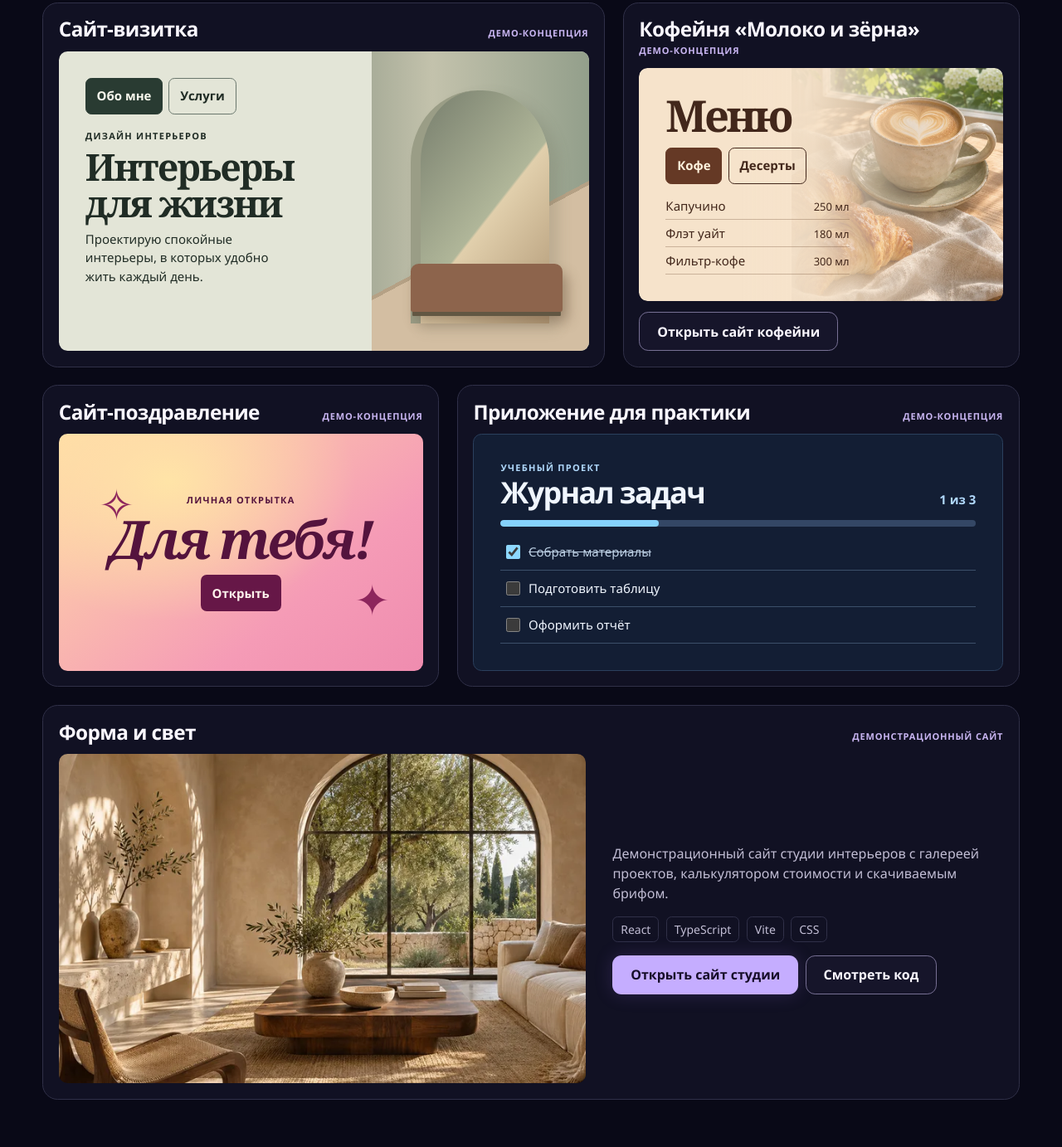
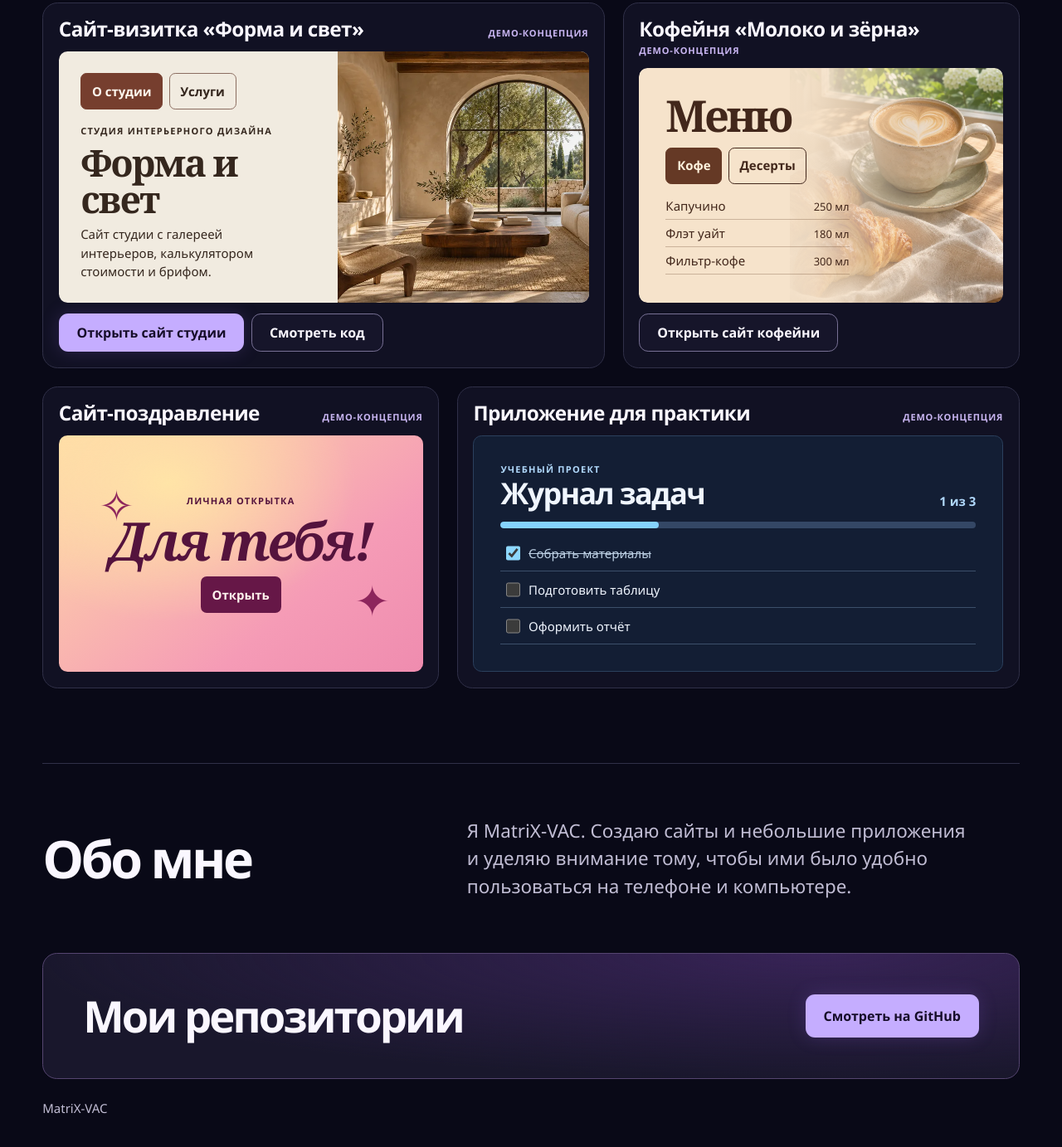
Before and after one commit to MatriX-VAC/matrix-vac-portfolio, a plain HTML site: page index.html in a window 1280 px wide. Shown: the part 989-2372 px from the top of the page at 83% size. Drawn offline with Linux system fonts and the light colour scheme.

Commit message:
Перенести «Форму и свет» в карточку сайта-визитки

```diff
--- a/index.html
+++ b/index.html
@@ -51,30 +51,36 @@
       </div>
 
       <div class="demo-grid">
-        <article class="demo demo-profile">
-          <header class="demo-heading"><h3>Сайт-визитка</h3><span>Демо-концепция</span></header>
+        <article class="demo demo-profile" id="forma-i-svet" aria-labelledby="forma-i-svet-title">
+          <header class="demo-heading"><h3 id="forma-i-svet-title">Сайт-визитка «Форма и свет»</h3><span>Демо-концепция</span></header>
           <fieldset class="preview profile-preview">
-            <legend class="visually-hidden">Раздел страницы специалиста</legend>
+            <legend class="visually-hidden">Раздел сайта студии «Форма и свет»</legend>
             <input class="visually-hidden" type="radio" id="profile-about" name="profile" checked>
             <input class="visually-hidden" type="radio" id="profile-services" name="profile">
+            <div class="profile-layout">
+              <div class="profile-content">
                 <div class="switch profile-switch">
-              <label for="profile-about">Обо мне</label>
+                  <label for="profile-about">О студии</label>
                   <label for="profile-services">Услуги</label>
                 </div>
-            <div class="profile-content">
                 <div class="profile-about panel">
-                <p class="demo-label">Дизайн интерьеров</p>
-                <strong>Интерьеры<br>для жизни</strong>
-                <p>Проектирую спокойные интерьеры, в которых удобно жить каждый день.</p>
+                  <p class="demo-label">Студия интерьерного дизайна</p>
+                  <strong>Форма и свет</strong>
+                  <p>Сайт студии с галереей интерьеров, калькулятором стоимости и брифом.</p>
                 </div>
                 <div class="profile-services panel">
-                <p class="demo-label">Дизайн интерьеров</p>
+                  <p class="demo-label">Студия интерьерного дизайна</p>
                   <strong>Услуги</strong>
-                <ul><li>Консультация</li><li>Планировка</li><li>Дизайн-проект</li></ul>
+                  <p>Дизайн квартир, домов и коммерческих пространств.</p>
                 </div>
               </div>
-            <div class="profile-art" aria-hidden="true"><span></span></div>
+              <img class="interiors-cover" src="forma-i-svet-cover.webp" alt="Солнечная гостиная с арочным окном и деревянным столом" width="720" height="600" loading="lazy" decoding="async">
+            </div>
           </fieldset>
+          <div class="interiors-links">
+            <a class="button button-primary" href="https://matrix-vac.github.io/forma-i-svet/">Открыть сайт студии</a>
+            <a class="button button-secondary" href="https://github.com/MatriX-VAC/forma-i-svet">Смотреть код</a>
+          </div>
         </article>
 
         <article class="demo demo-coffee">
@@ -126,22 +132,6 @@
           </div>
         </article>
 
-        <article class="demo demo-interiors" id="forma-i-svet" aria-labelledby="forma-i-svet-title">
-          <header class="demo-heading"><h3 id="forma-i-svet-title">Форма и свет</h3><span>Демонстрационный сайт</span></header>
-          <div class="interiors-project">
-            <img class="interiors-cover" src="forma-i-svet-cover.webp" alt="Солнечная гостиная с арочным окном и деревянным столом" width="720" height="600" loading="lazy" decoding="async">
-            <div class="interiors-details">
-              <p>Демонстрационный сайт студии интерьеров с галереей проектов, калькулятором стоимости и скачиваемым брифом.</p>
-              <ul class="interiors-stack" aria-label="Технологии проекта">
-                <li>React</li><li>TypeScript</li><li>Vite</li><li>CSS</li>
-              </ul>
-              <div class="interiors-links">
-                <a class="button button-primary" href="https://matrix-vac.github.io/forma-i-svet/">Открыть сайт студии</a>
-                <a class="button button-secondary" href="https://github.com/MatriX-VAC/forma-i-svet">Смотреть код</a>
-              </div>
-            </div>
-          </div>
-        </article>
       </div>
     </section>
 
--- a/styles.css
+++ b/styles.css
@@ -173,14 +173,7 @@ h2 { font-size: clamp(2.35rem, 4.9vw, 4.4rem); letter-spacing: -.055em; }
 .demo-heading { display: flex; align-items: baseline; justify-content: space-between; flex-wrap: wrap; gap: .35rem .8rem; }
 .demo-heading h3 { font-size: clamp(1.2rem, 1.9vw, 1.65rem); letter-spacing: -.025em; }
 .demo-heading span { color: #c8b5f1; font-size: .6875rem; letter-spacing: .075em; }
-.demo-interiors { grid-column: 1 / -1; scroll-margin-top: 1.25rem; }
-.interiors-project { display: grid; grid-template-columns: minmax(0, 1.35fr) minmax(0, 1fr); align-items: center; gap: clamp(1rem, 3vw, 2rem); }
-.interiors-cover { display: block; width: 100%; height: auto; aspect-ratio: 8 / 5; object-fit: cover; object-position: 50% 54%; border-radius: .65rem; }
-.interiors-details { display: grid; justify-items: start; gap: 1rem; }
-.interiors-details p { color: var(--muted); }
-.interiors-stack, .interiors-links { display: flex; flex-wrap: wrap; gap: .55rem; }
-.interiors-stack { list-style: none; margin: 0; padding: 0; }
-.interiors-stack li { padding: .25rem .55rem; border: 1px solid var(--line); border-radius: .4rem; color: var(--muted); font-size: .875rem; }
+.interiors-links { display: flex; flex-wrap: wrap; gap: .55rem; }
 .interiors-links .button { min-height: 2.75rem; }
 .preview {
   position: relative;
@@ -207,42 +200,23 @@ h2 { font-size: clamp(2.35rem, 4.9vw, 4.4rem); letter-spacing: -.055em; }
 }
 .switch label:hover, .greeting summary:hover { text-decoration: underline; text-underline-offset: .2em; }
 .profile-services, .menu-desserts { display: none; }
-#profile-services:checked ~ .profile-content .profile-about, #menu-desserts:checked ~ .menu-coffee { display: none; }
-#profile-services:checked ~ .profile-content .profile-services, #menu-desserts:checked ~ .menu-desserts { display: block; }
-#profile-about:focus-visible ~ .switch label[for="profile-about"],
-#profile-services:focus-visible ~ .switch label[for="profile-services"],
+#profile-services:checked ~ .profile-layout .profile-about, #menu-desserts:checked ~ .menu-coffee { display: none; }
+#profile-services:checked ~ .profile-layout .profile-services, #menu-desserts:checked ~ .menu-desserts { display: block; }
+#profile-about:focus-visible ~ .profile-layout label[for="profile-about"],
+#profile-services:focus-visible ~ .profile-layout label[for="profile-services"],
 #menu-coffee:focus-visible ~ .switch label[for="menu-coffee"],
 #menu-desserts:focus-visible ~ .switch label[for="menu-desserts"] { outline: 3px solid var(--demo-focus); outline-offset: 3px; }
 
-.profile-preview { --demo-focus: #264c34; color-scheme: light; color: #202c25; background: #e3e5d7; }
+.profile-preview { --demo-focus: #642d20; color-scheme: light; color: #35271e; background: #f1ebe0; padding: 0; }
+.profile-layout { display: grid; grid-template-columns: minmax(0, 1fr) minmax(0, .9fr); min-height: 17rem; }
+.profile-content { padding: clamp(1rem, 2.3vw, 1.65rem); }
+.interiors-cover { display: block; width: 100%; height: 100%; object-fit: cover; object-position: 56% 50%; }
 .profile-switch { margin-bottom: 1.15rem; }
-.profile-switch label { border-color: #6a776d; }
-#profile-about:checked ~ .switch label[for="profile-about"],
-#profile-services:checked ~ .switch label[for="profile-services"] { background: #293b32; color: #f9f8ee; border-color: #293b32; }
-.profile-content { position: relative; width: min(66%, 23rem); }
+.profile-switch label { border-color: #8b6d60; }
+#profile-about:checked ~ .profile-layout label[for="profile-about"],
+#profile-services:checked ~ .profile-layout label[for="profile-services"] { background: #763e2e; color: #fff7ee; border-color: #763e2e; }
 .profile-content strong { display: block; margin-block: .42rem .6rem; font: 700 clamp(1.7rem, 3.5vw, 3rem)/.98 Georgia, serif; letter-spacing: -.045em; }
 .profile-content p:last-child { max-width: 29ch; }
-.profile-content ul { padding-inline-start: 1.15rem; }
-.profile-art {
-  position: absolute;
-  z-index: -1;
-  inset: 0 0 0 auto;
-  width: 41%;
-  overflow: hidden;
-  background: linear-gradient(152deg, transparent 59%, #b5a185 59% 60%, #d3bea2 60%), linear-gradient(90deg, #a9ad99, #c3c2ac 28%, #939f8b);
-}
-.profile-art::before {
-  content: '';
-  position: absolute;
-  width: 64%;
-  height: 78%;
-  inset: 13% auto auto 18%;
-  border-radius: 48% 48% 0 0 / 31% 31% 0 0;
-  border-left: .75rem solid #9a9d86;
-  background: linear-gradient(128deg, #777e6d, #b0b699 53%, #e1cfac 54%, #af9674 100%);
-  box-shadow: .7rem .45rem 1rem #5d654c31;
-}
-.profile-art span { position: absolute; inset: auto 12% 13% 18%; height: 16%; border-radius: .6rem .6rem .2rem .2rem; background: #8d644c; box-shadow: 0 .45rem 0 -.13rem #625743, .4rem .72rem .9rem #6b523e75; }
 
 .coffee-preview {
   --demo-focus: #45291d;
@@ -340,7 +314,7 @@ h2 { font-size: clamp(2.35rem, 4.9vw, 4.4rem); letter-spacing: -.055em; }
   }
   .hero::after { background: linear-gradient(180deg, #080815f2 3%, #0808158f 35%, transparent 64%, transparent 82%, var(--background)); }
   .demo-profile, .demo-coffee, .demo-greeting, .demo-app { grid-column: span 6; }
-  .profile-art { width: 34%; }
+  .profile-layout { grid-template-columns: minmax(0, 1.2fr) minmax(0, .8fr); }
 }
 
 @media (max-width: 39rem) {
@@ -353,8 +327,8 @@ h2 { font-size: clamp(2.35rem, 4.9vw, 4.4rem); letter-spacing: -.055em; }
   .sky-galaxy { left: 56%; top: 76%; width: 126vw; }
   .demo-grid, .about { grid-template-columns: minmax(0, 1fr); }
   .demo { grid-column: auto; }
-  .interiors-project { grid-template-columns: minmax(0, 1fr); }
-  .interiors-cover { aspect-ratio: 4 / 3; }
+  .profile-layout { grid-template-columns: minmax(0, 1fr); }
+  .interiors-cover { order: -1; height: auto; aspect-ratio: 8 / 5; }
   .preview { min-height: 16.5rem; }
 }
 
```
Lines whose indentation alone changed are shown as unchanged.
